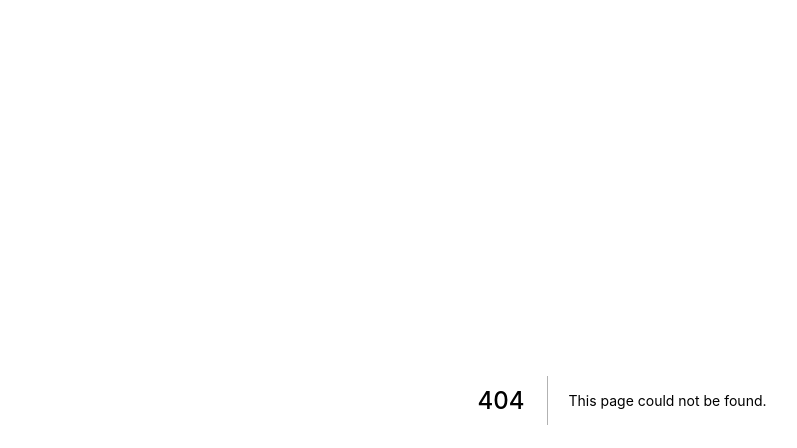
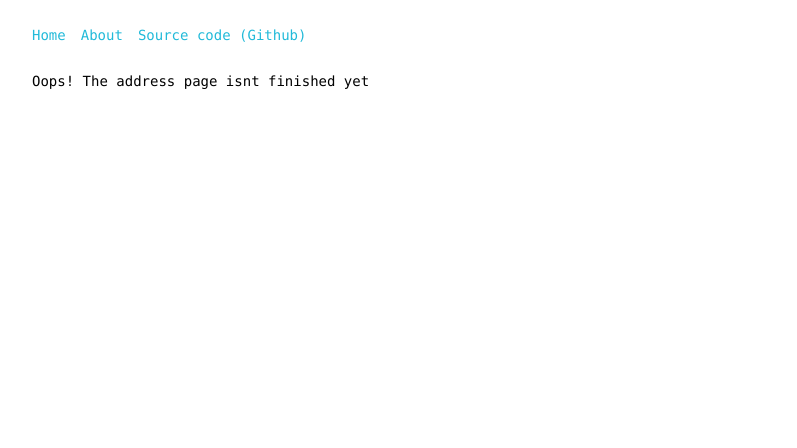
Before and after one commit to abrkn/dcex, a Next.js app: page /address in a window 1280 px wide. Before the commit this address had no page. Shown: the top 448 px of the page, without its empty margins (18-815 px from the left). Built offline with nearby package versions, Linux system fonts and the light colour scheme.

Commit message:
Add placeholder address page

```diff
--- /dev/null
+++ b/pages/address.js
@@ -0,0 +1,22 @@
+import React from 'react';
+import App from '../components/App';
+import Header from '../components/Header';
+// import Address from '../components/Address';
+
+export default class AddressPage extends React.Component {
+  static async getInitialProps({ query }) {
+    return { query };
+  }
+
+  render() {
+    const { query } = this.props;
+
+    return (
+      <App>
+        <Header />
+        <p>Oops! The address page isnt finished yet</p>
+        {/* <Address {...{ query }} /> */}
+      </App>
+    );
+  }
+}
--- a/routes.js
+++ b/routes.js
@@ -1,6 +1,9 @@
 const routes = (module.exports = require('next-routes')());
 
-routes.add('block', '/blocks/:hash', 'block').add('tx', '/txs/:hash', 'tx');
+routes
+  .add('block', '/blocks/:hash', 'block')
+  .add('tx', '/txs/:hash', 'tx')
+  .add('address', '/addresses/:address', 'address');
 // .add('about')
 // .add('blog', '/blog/:slug')
 // .add('user', '/user/:id', 'profile')
```
